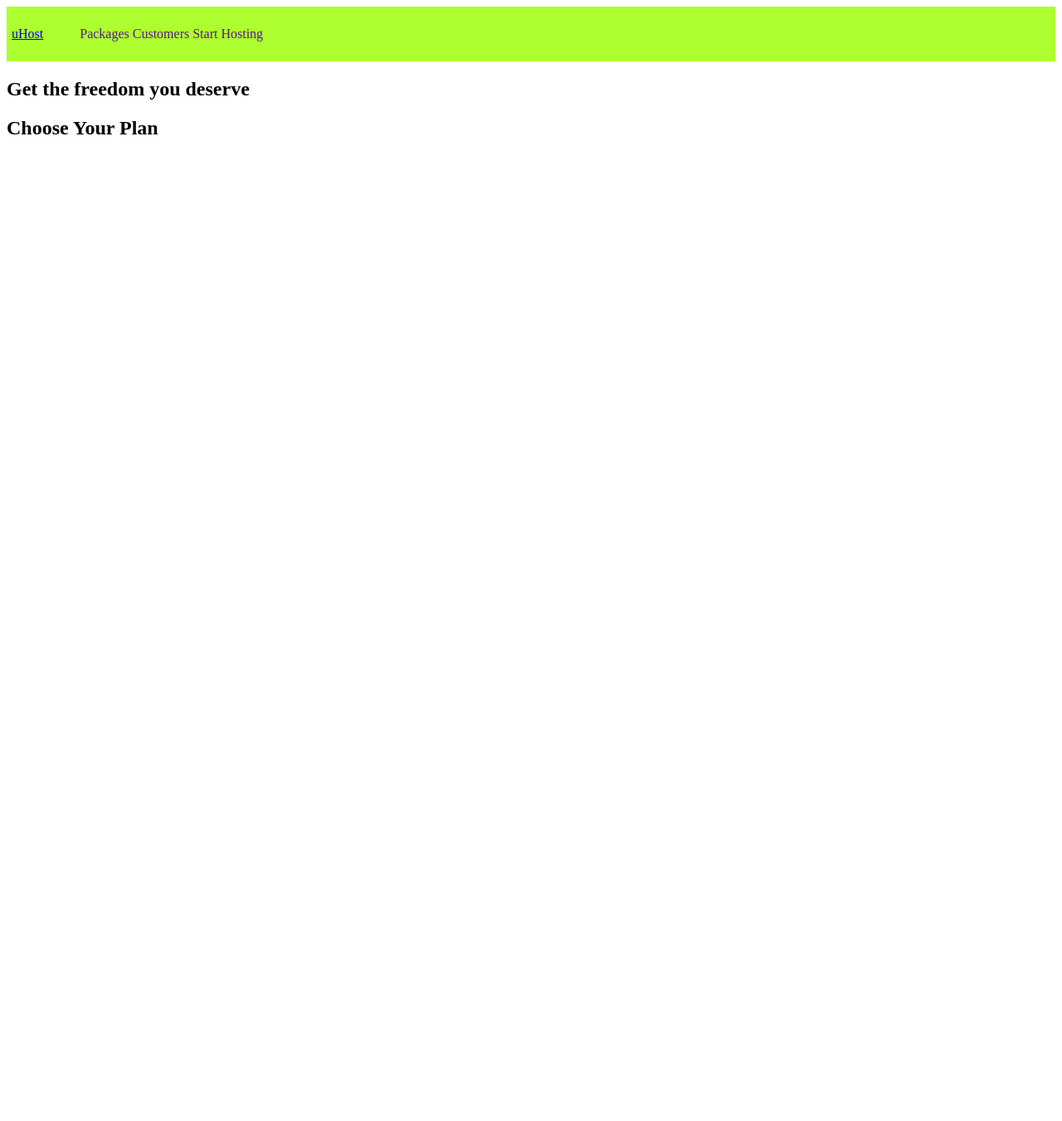
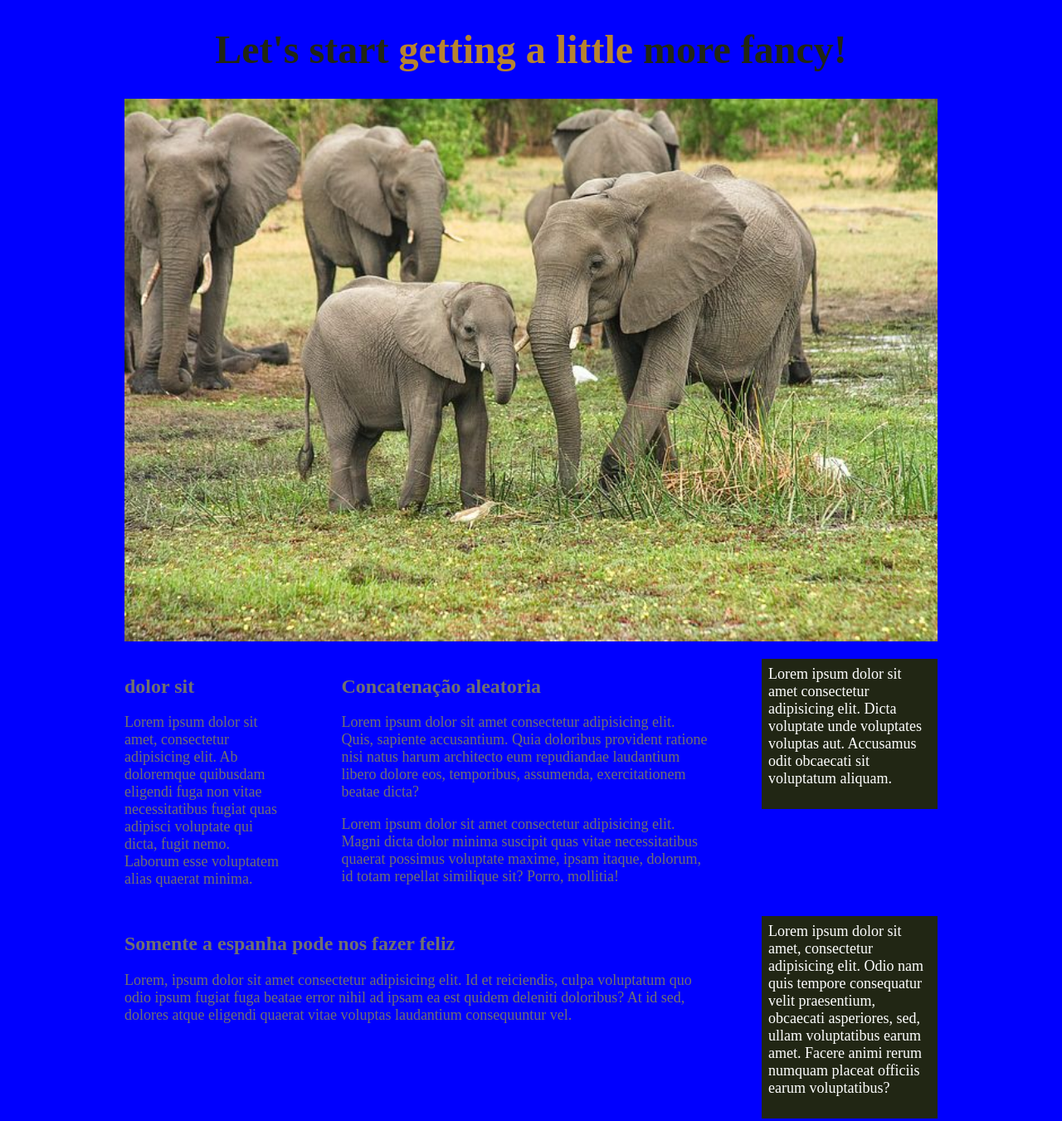
Before and after one commit to LucasDamascenoo/css-only, a plain HTML site: page css/basico/index.html in a window 1280 px wide. Shown: the whole page at 83% size. Before the commit the page ends 800 px from the top, so only its background shows below. Drawn offline with Linux system fonts and the light colour scheme.

Commit message:
dia 07 to 100

```diff
--- a/css/basico/index.html
+++ b/css/basico/index.html
@@ -11,35 +11,48 @@
 
 <body>
 
-  <header class="main-header">
-    <div>
-      <a href="index.html">uHost</a>
+  <div class="container">
+    <h1>Let's start <span>getting a little</span> more fancy!</h1>
+    <img src="/img/elephants-2923917__480.jpg" alt="">
+
+    <div class="colunas">
+      <div class="col col-1">
+        <h2>dolor sit</h2>
+        <p>Lorem ipsum dolor sit amet, consectetur adipisicing elit. Ab doloremque quibusdam eligendi fuga non vitae
+          necessitatibus fugiat quas adipisci voluptate qui dicta, fugit nemo. Laborum esse voluptatem alias quaerat
+          minima.</p>
+      </div>
+      <div class="col col-2">
+        <h2>Concatenação aleatoria</h2>
+        <p>Lorem ipsum dolor sit amet consectetur adipisicing elit. Quis, sapiente accusantium. Quia doloribus provident
+          ratione nisi natus harum architecto eum repudiandae laudantium libero dolore eos, temporibus, assumenda,
+          exercitationem beatae dicta?</p>
+        <p>Lorem ipsum dolor sit amet consectetur adipisicing elit. Magni dicta dolor minima suscipit quas vitae
+          necessitatibus quaerat possimus voluptate maxime, ipsam itaque, dolorum, id totam repellat similique sit?
+          Porro, mollitia!</p>
+      </div>
+      <div class="col col-1 col-bg">
+        <p>Lorem ipsum dolor sit amet consectetur adipisicing elit. Dicta voluptate unde voluptates voluptas aut.
+          Accusamus odit obcaecati sit voluptatum aliquam.</p>
+      </div>
     </div>
 
-    <nav class="main-nav">
-      <ul class="main-nav_items">
-        <li class="main-nav-item">
-          <a href="">Packages</a>
-        </li>
-        <li class="main-nav-item">
-          <a href="">Customers</a>
-        </li>
-        <li class="main-nav-item">
-          <a href="">Start Hosting</a>
-        </li>
-      </ul>
-    </nav>
+    <div class="colunas">
+      <div class="col col-3">
+        <h2>Somente a espanha pode nos fazer feliz</h2>
+        <p>Lorem, ipsum dolor sit amet consectetur adipisicing elit. Id et reiciendis, culpa voluptatum quo odio ipsum
+          fugiat fuga beatae error nihil ad ipsam ea est quidem deleniti doloribus? At id sed, dolores atque eligendi
+          quaerat vitae voluptas laudantium consequuntur vel.</p>
+      </div>
+      <div class="col col-1 col-bg">
+        <p>Lorem ipsum dolor sit amet, consectetur adipisicing elit. Odio nam quis tempore consequatur velit
+          praesentium, obcaecati asperiores, sed, ullam voluptatibus earum amet. Facere animi rerum numquam placeat
+          officiis earum voluptatibus?</p>
+      </div>
+    </div>
+  </div>
 
-  </header>
 
-  <main>
-    <section class="product-overview">
-      <h1>Get the freedom you deserve</h1>
-    </section>
-    <section id="plans">
-      <h1 class="section-title">Choose Your Plan</h1>
-    </section>
-  </main>
 
 </body>
 
--- a/css/basico/style.css
+++ b/css/basico/style.css
@@ -1,26 +1,73 @@
-* {
-  box-sizing: border-box;
+body {
+  font-size: 1.125rem;
+  color: #707070;
+  margin: 0;
+  background: pink;
 }
 
-.main-header {
-  background: greenyellow;
-  width: 100%;
-  padding: 8px 6px;
+/* só vai aplicar a regra enquanto a tela for maior que 400px */
+@media (min-width: 400px) {
+  body {
+    background: red;
+  }
 }
 
-.main-header > div {
-  display: inline-block;
+@media (min-width: 600px) {
+  body {
+    background: blue;
+  }
 }
 
-.main-nav {
-  display: inline-block;
-  text-align: ;
+/* tipografia */
+h1 {
+  font-size: 3rem;
+  color: #212614;
+  text-align: center;
 }
 
-.main-nav-item a {
-  text-decoration: none;
+h2 {
+  font-size: 1.5rem;
 }
 
-.main-nav-item {
-  display: inline-block;
+h1 span {
+  color: #b7832f;
 }
+
+p {
+  margin-top: 0;
+}
+
+/* layout */
+.colunas {
+  display: flex;
+  justify-content: space-between;
+  align-items: flex-start;
+  margin: 1rem 0;
+}
+.container {
+  width: 95%;
+  max-width: 980px;
+  margin: 0 auto;
+}
+
+img {
+  width: 100%;
+}
+
+.col-bg {
+  background: #212614;
+  padding: 0.5rem;
+  color: #fff;
+}
+
+.col-1 {
+  width: 20%;
+}
+
+.col-2 {
+  width: 45%;
+}
+
+.col-3 {
+  width: 70%;
+}
```
Also changed, not shown: img/elephants-2923917__480.jpg (added), 1 other file.
